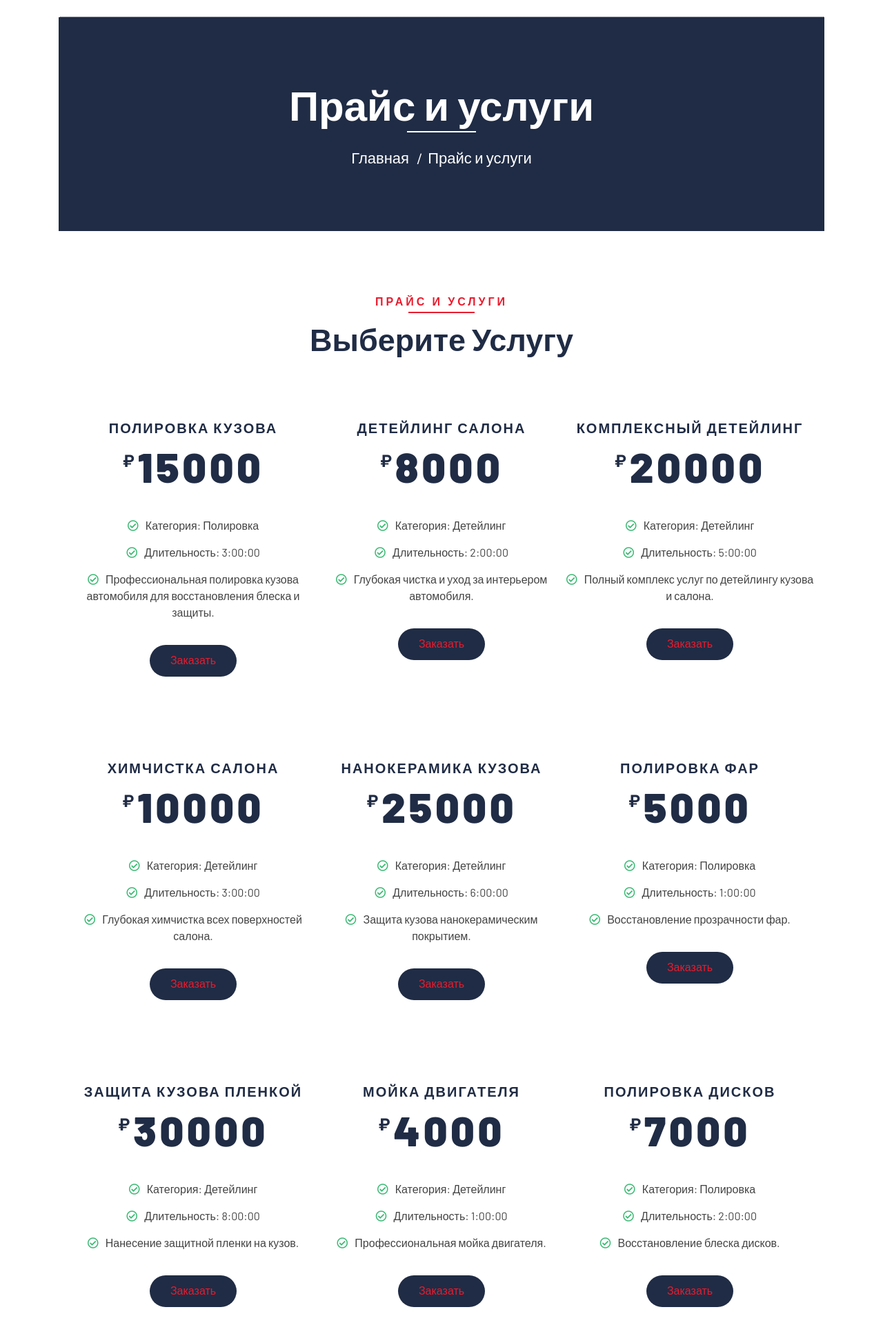
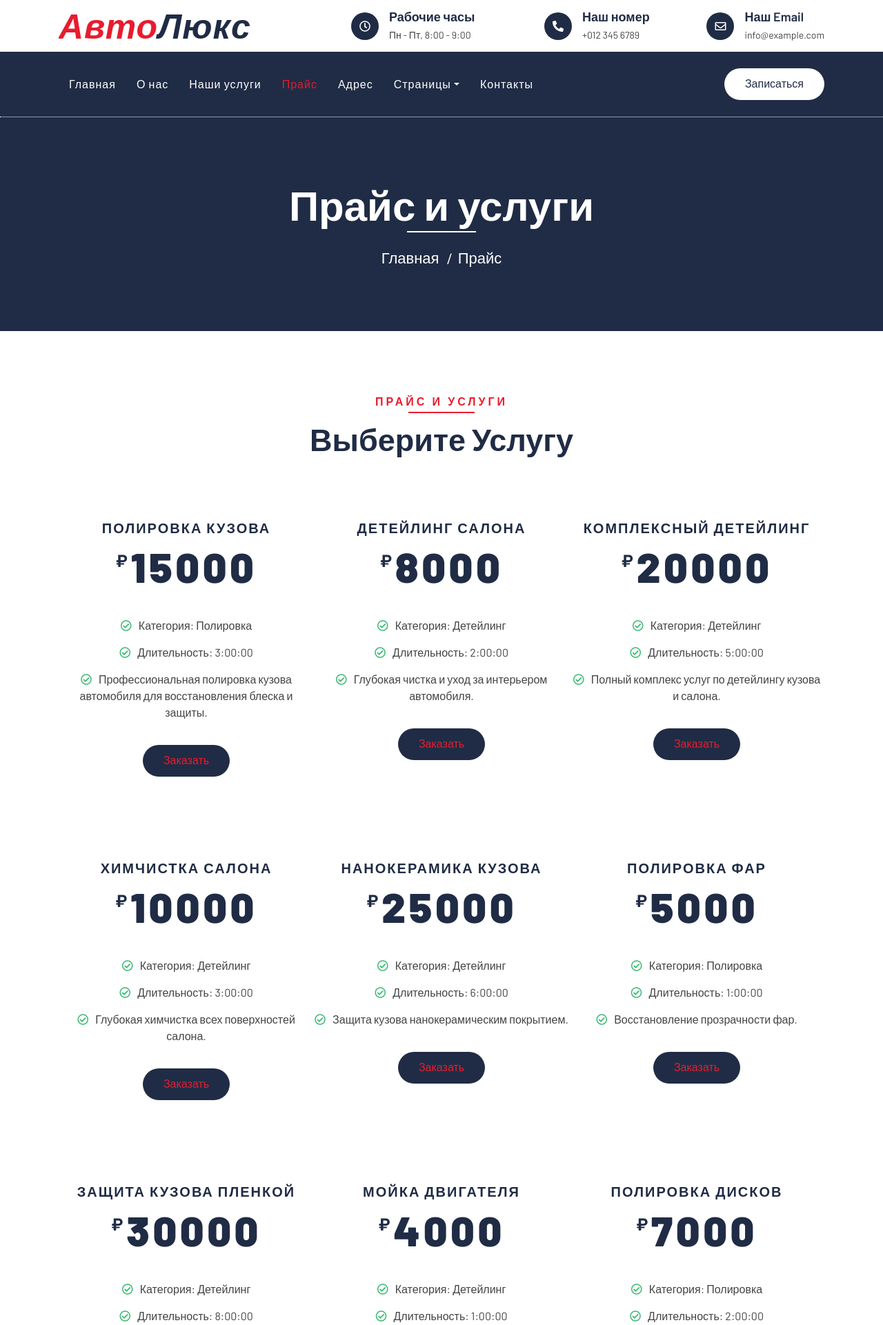
Before and after one commit to Nexim91/detaling, a Django app: page /pricing/price_uslugi/ in a window 1280 px wide. Shown: the top 1921 px of the page at 69% size. Run offline with Django 5.2, Linux system fonts and the light colour scheme; data comes from the database, SQL or seed files in the repository; some libraries are stand-ins or nearby versions.

Commit message:
Адаптация страницы прайс и услуги под стиль старой страницы с новым базовым шаблоном

```diff
--- a/templates/base.html
+++ b/templates/base.html
@@ -26,10 +26,13 @@
   {% block extra_head %}{% endblock %}
 </head>
 <body>
+{% include "includes/_header.html" %}
 
-<main class="container mt-4">
-  {% block content %}
-  {% endblock %}
+<main>
+  <div class="container mt-4">
+    {% block content %}
+    {% endblock %}
+  </div>
 </main>
 
 <footer class="bg-dark text-white text-center py-3 mt-5">
--- /dev/null
+++ b/templates/pricing/base/base_price.html
@@ -0,0 +1,216 @@
+{% load static %}
+<!DOCTYPE html>
+<html lang="ru">
+    <head>
+        <meta charset="utf-8">
+        <title>{% block title %}Прайс и услуги{% endblock %}</title>
+        <meta content="width=device-width, initial-scale=1.0" name="viewport">
+        <meta content="Free Website Template" name="keywords">
+        <meta content="Free Website Template" name="description">
+
+        <!-- Favicon -->
+        <link href="{% static 'img/favicon.ico' %}" rel="icon">
+
+        <!-- Google Font -->
+        <link href="https://fonts.googleapis.com/css2?family=Barlow:wght@400;500;600;700;800;900&display=swap" rel="stylesheet">
+
+        <!-- CSS Libraries -->
+        <link href="https://stackpath.bootstrapcdn.com/bootstrap/4.4.1/css/bootstrap.min.css" rel="stylesheet">
+        <link href="https://cdnjs.cloudflare.com/ajax/libs/font-awesome/5.10.0/css/all.min.css" rel="stylesheet">
+        <link href="{% static 'lib/flaticon/font/flaticon.css' %}" rel="stylesheet">
+        <link href="{% static 'lib/animate/animate.min.css' %}" rel="stylesheet">
+        <link href="{% static 'lib/owlcarousel/assets/owl.carousel.min.css' %}" rel="stylesheet">
+
+        <!-- Template Stylesheet -->
+        <link href="{% static 'css/style.css' %}" rel="stylesheet">
+    </head>
+
+    <body>
+        <!-- Top Bar Start -->
+        <div class="top-bar">
+            <div class="container">
+                <div class="row align-items-center">
+                    <div class="col-lg-4 col-md-12">
+                        <div class="logo">
+                            <a href="{% url 'home' %}">
+                                <h1>Авто<span>Люкс</span></h1>
+                                <!-- <img src="{% static 'img/logo.jpg' %}" alt="Logo"> -->
+                            </a>
+                        </div>
+                    </div>
+                    <div class="col-lg-8 col-md-7 d-none d-lg-block">
+                        <div class="row">
+                            <div class="col-4">
+                                <div class="top-bar-item">
+                                    <div class="top-bar-icon">
+                                        <i class="far fa-clock"></i>
+                                    </div>
+                                    <div class="top-bar-text">
+                                        <h3>Рабочие часы</h3>
+                                        <p>Пн - Пт, 8:00 - 9:00</p>
+                                    </div>
+                                </div>
+                            </div>
+                            <div class="col-4">
+                                <div class="top-bar-item">
+                                    <div class="top-bar-icon">
+                                        <i class="fa fa-phone-alt"></i>
+                                    </div>
+                                    <div class="top-bar-text">
+                                        <h3>Наш номер</h3>
+                                        <p>+012 345 6789</p>
+                                    </div>
+                                </div>
+                            </div>
+                            <div class="col-4">
+                                <div class="top-bar-item">
+                                    <div class="top-bar-icon">
+                                        <i class="far fa-envelope"></i>
+                                    </div>
+                                    <div class="top-bar-text">
+                                        <h3>Наш Email</h3>
+                                        <p>info@example.com</p>
+                                    </div>
+                                </div>
+                            </div>
+                        </div>
+                    </div>
+                </div>
+            </div>
+        </div>
+        <!-- Top Bar End -->
+
+        <!-- Nav Bar Start -->
+        <div class="nav-bar">
+            <div class="container">
+                <nav class="navbar navbar-expand-lg bg-dark navbar-dark">
+                    <a href="#" class="navbar-brand">МЕНЮ</a>
+                    <button type="button" class="navbar-toggler" data-toggle="collapse" data-target="#navbarCollapse">
+                        <span class="navbar-toggler-icon"></span>
+                    </button>
+
+                    <div class="collapse navbar-collapse justify-content-between" id="navbarCollapse">
+                        <div class="navbar-nav mr-auto">
+                            <a href="{% url 'home' %}" class="nav-item nav-link">Главная</a>
+                            <a href="{% url 'about' %}" class="nav-item nav-link">О нас</a>
+                            <a href="{% url 'service_html' %}" class="nav-item nav-link">Наши услуги</a>
+                            <a href="{% url 'price_redirect' %}" class="nav-item nav-link active">Прайс</a>
+                            <a href="{% url 'location' %}" class="nav-item nav-link">Адрес</a>
+                            <div class="nav-item dropdown">
+                                <a href="#" class="nav-link dropdown-toggle" data-toggle="dropdown">Страницы</a>
+                                <div class="dropdown-menu">
+                                    <a href="{% url 'blog' %}" class="dropdown-item">Блог</a>
+                                    <a href="{% url 'single' %}" class="dropdown-item">Детали</a>
+                                    <a href="{% url 'team' %}" class="dropdown-item">Команда</a>
+                                    <a href="{% url 'booking_page' %}" class="dropdown-item">Запись</a>
+                                </div>
+                            </div>
+                            <a href="{% url 'contact_html' %}" class="nav-item nav-link">Контакты</a>
+                        </div>
+                        <div class="ml-auto">
+                            <a class="btn btn-custom" href="#">Записаться</a>
+                        </div>
+                    </div>
+                </nav>
+            </div>
+        </div>
+        <!-- Nav Bar End -->
+
+        <!-- Page Header Start -->
+        <div class="page-header">
+            <div class="container">
+                <div class="row">
+                    <div class="col-12">
+                        <h2>{% block page_header_title %}Прайс и услуги{% endblock %}</h2>
+                    </div>
+                    <div class="col-12">
+                        <a href="{% url 'home' %}">Главная</a>
+                        <a href="{% url 'price_redirect' %}">Прайс</a>
+                    </div>
+                </div>
+            </div>
+        </div>
+        <!-- Page Header End -->
+
+        {% block content %}
+        {% endblock %}
+
+        <!-- Footer Start -->
+        <div class="footer">
+            <div class="container">
+                <div class="row">
+                    <div class="col-lg-3 col-md-6">
+                        <div class="footer-contact">
+                            <h2>Связаться с нами</h2>
+                            <p><i class="fa fa-map-marker-alt"></i>123 Улица, Москва, Россия</p>
+                            <p><i class="fa fa-phone-alt"></i>+012 345 6789</p>
+                            <p><i class="fa fa-envelope"></i>info@example.com</p>
+                            <div class="footer-social">
+                                <a class="btn" href="#"><i class="fab fa-twitter"></i></a>
+                                <a class="btn" href="#"><i class="fab fa-facebook-f"></i></a>
+                                <a class="btn" href="#"><i class="fab fa-youtube"></i></a>
+                                <a class="btn" href="#"><i class="fab fa-instagram"></i></a>
+                                <a class="btn" href="#"><i class="fab fa-linkedin-in"></i></a>
+                            </div>
+                        </div>
+                    </div>
+                    <div class="col-lg-3 col-md-6">
+                        <div class="footer-link">
+                            <h2>Популярные ссылки</h2>
+                            <a href="#">О нас</a>
+                            <a href="#">Контакты</a>
+                            <a href="#">Наши услуги</a>
+                            <a href="#">Точки обслуживания</a>
+                            <a href="#">Прайс-лист</a>
+                        </div>
+                    </div>
+                    <div class="col-lg-3 col-md-6">
+                        <div class="footer-link">
+                            <h2>Полезные ссылки</h2>
+                            <a href="#">Условия использования</a>
+                            <a href="#">Политика конфиденциальности</a>
+                            <a href="#">Cookies</a>
+                            <a href="#">Помощь</a>
+                            <a href="#">Вопросы и ответы</a>
+                        </div>
+                    </div>
+                    <div class="col-lg-3 col-md-6">
+                        <div class="footer-newsletter">
+                            <h2>Подписка на новости</h2>
+                            <form>
+                                <input class="form-control" placeholder="ФИО">
+                                <input class="form-control" placeholder="Email">
+                                <button class="btn btn-custom">Отправить</button>
+                            </form>
+                        </div>
+                    </div>
+                </div>
+            </div>
+        </div>
+        <!-- Footer End -->
+
+        <!-- Back to top button -->
+        <a href="#" class="back-to-top"><i class="fa fa-chevron-up"></i></a>
+
+        <!-- Pre Loader -->
+        <div id="loader" class="show">
+            <div class="loader"></div>
+        </div>
+
+        <!-- JavaScript Libraries -->
+        <script src="https://code.jquery.com/jquery-3.4.1.min.js"></script>
+        <script src="https://stackpath.bootstrapcdn.com/bootstrap/4.4.1/js/bootstrap.bundle.min.js"></script>
+        <script src="{% static 'lib/easing/easing.min.js' %}"></script>
+        <script src="{% static 'lib/owlcarousel/owl.carousel.min.js' %}"></script>
+        <script src="{% static 'lib/waypoints/waypoints.min.js' %}"></script>
+        <script src="{% static 'lib/counterup/counterup.min.js' %}"></script>
+
+        <!-- Contact Javascript File -->
+        <script src="{% static 'mail/jqBootstrapValidation.min.js' %}"></script>
+        <script src="{% static 'mail/contact.js' %}"></script>
+
+        <!-- Template Javascript -->
+        <script src="{% static 'js/main.js' %}"></script>
+    </body>
+</html>
+</create_file>
--- a/templates/pricing/price_uslugi.html
+++ b/templates/pricing/price_uslugi.html
@@ -1,28 +1,9 @@
-{% extends "base.html" %}
+{% extends "pricing/base/base_price.html" %}
 {% block title %}Прайс и услуги{% endblock %}
 
-{% load static %}
-{% block extra_head %}
-<link href="{% static 'css/pricing.css' %}" rel="stylesheet">
-{% endblock %}
+{% block page_header_title %}Прайс и услуги{% endblock %}
 
 {% block content %}
-<!-- Page Header Start -->
-<div class="page-header">
-    <div class="container">
-        <div class="row">
-            <div class="col-12">
-                <h2>Прайс и услуги</h2>
-            </div>
-            <div class="col-12">
-                <a href="{% url 'home' %}">Главная</a>
-                <a href="{% url 'pricing:price_uslugi' %}">Прайс и услуги</a>
-            </div>
-        </div>
-    </div>
-</div>
-<!-- Page Header End -->
-
 <!-- Price Start -->
 <div class="price">
     <div class="container">
```
Also changed, not shown: templates/includes/_header.html (added, +90 -0 lines), templates/old/base_price(old).html (added, +215 -0 lines), templates/old/price(old).html (renamed from templates/price(old).html).
